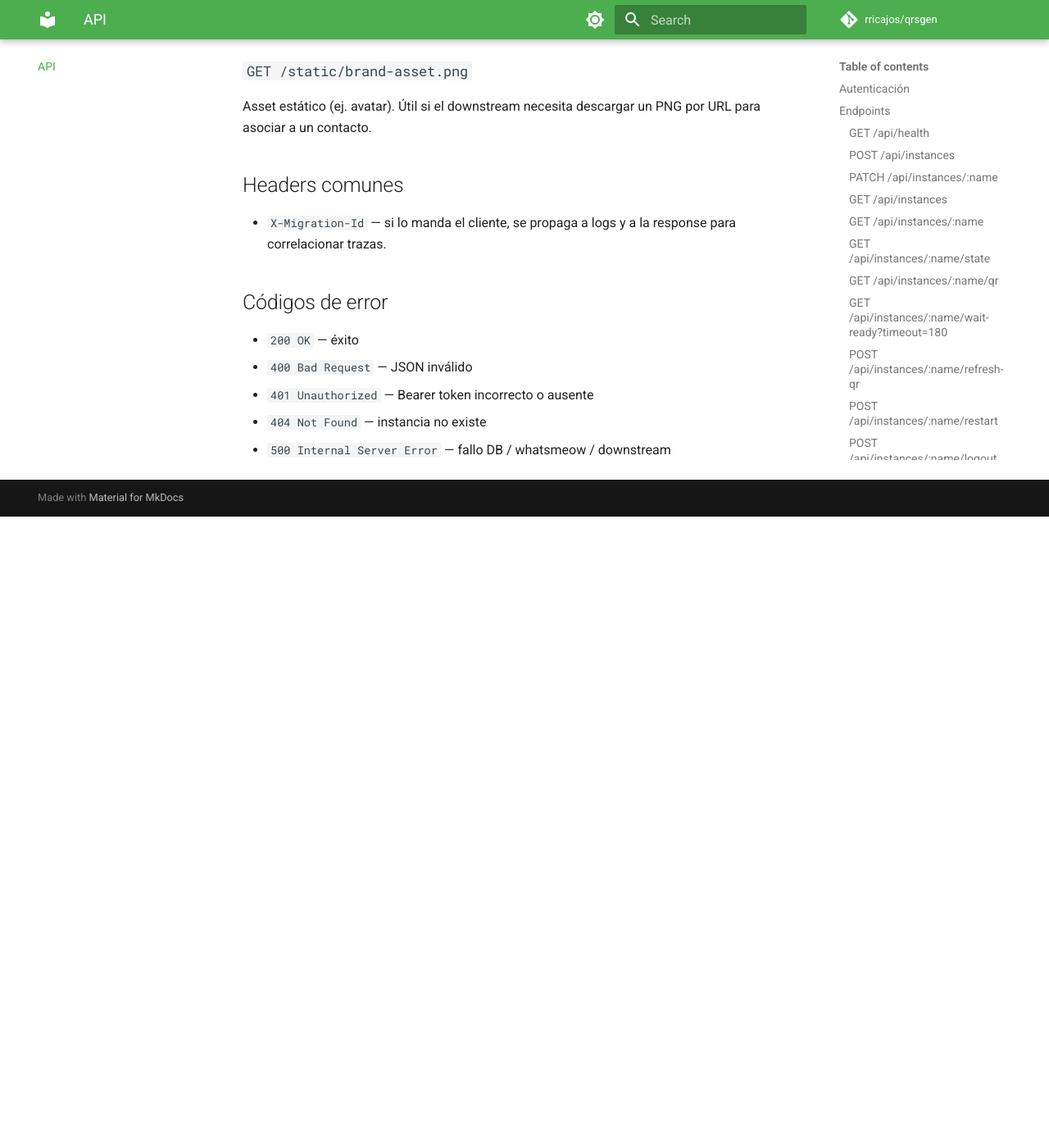
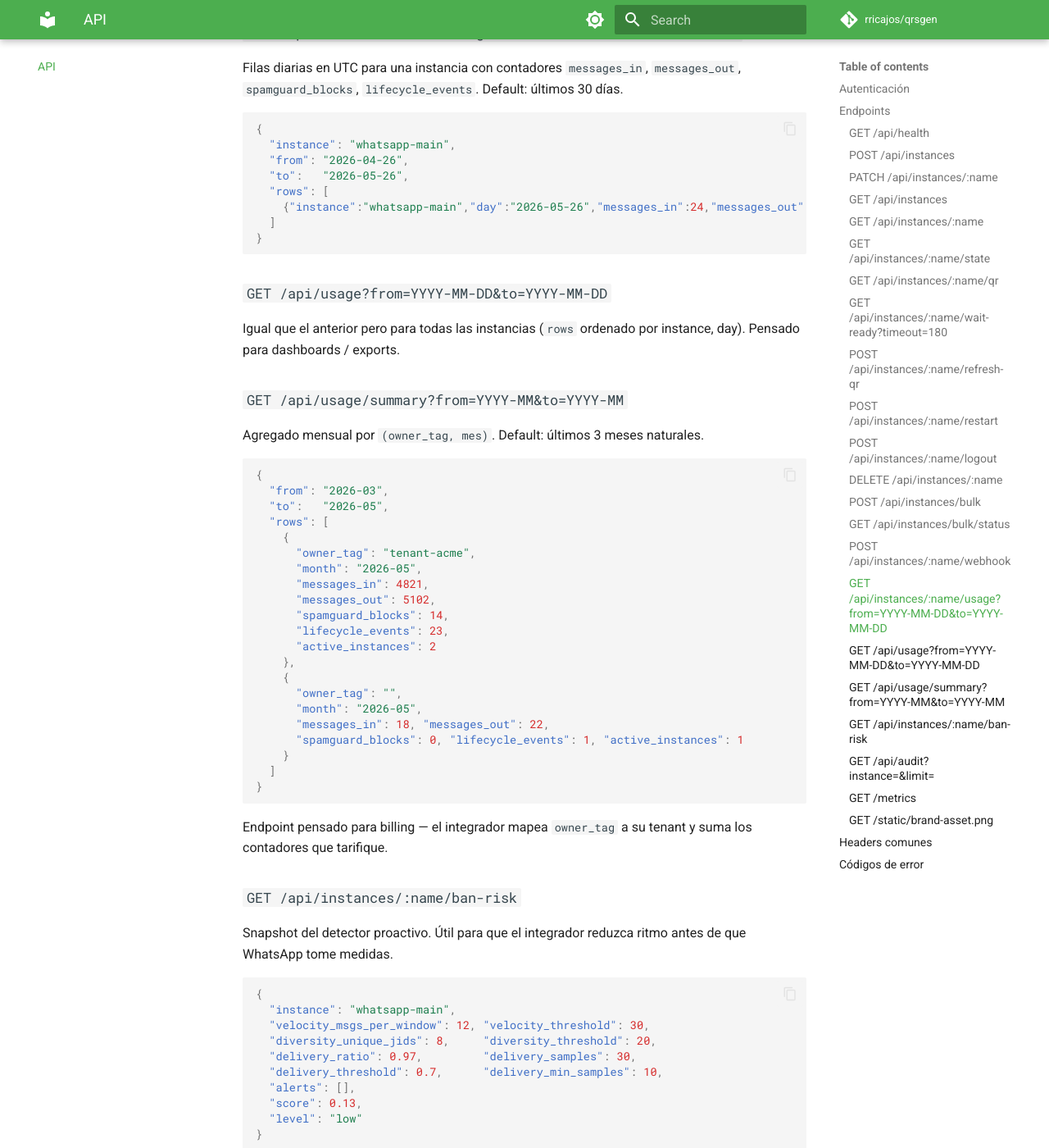
Before and after one commit to rricajos/qrsgen, an MkDocs documentation site: the page built from docs/api.md, in a window 1280 px wide and 1400 px high, scrolled down 3397 px. Shown: the whole window at 82% size. Built offline with MkDocs 1.6.1 and Material for MkDocs 9.7.7, drawn with Linux system fonts in a browser that asks for light colours; comment, search, counter and statistics services are not loaded; before the commit the page ends 4027 px from its top, so only the background shows below that; some of the changed text lies outside the part shown.

Commit message:
docs(api): document owner_tag, usage endpoints, ban-risk, audit, HMAC
Adds reference for the endpoints introduced in v0.23 — usage daily and
monthly aggregates, /ban-risk snapshot, /audit immutable log — plus the
optional WEBHOOK_HMAC_SECRET hardening and the owner_tag field on
provisioning.

.gitignore: site/ and docs/legal/ (workflow stages them from the repo
root during the Pages build).

````diff
--- a/docs/api.md
+++ b/docs/api.md
@@ -31,9 +31,15 @@
 {
   "name": "whatsapp-main",
   "events_webhook_url": "https://workflows.example.com/webhook/qrsgen-events",
-  "inbox_id": 90
+  "inbox_id": 90,
+  "owner_tag": "tenant-acme"
 }
 ```
+
+`owner_tag` (opcional) es un string libre que el integrador usa para
+correlacionar la instancia con su modelo de tenants/facturación.
+qrsgen no lo interpreta; aparece en `GET /api/instances/:name` y en el
+agregado `GET /api/usage/summary`.
 
 ### `PATCH /api/instances/:name`
 
@@ -44,11 +50,13 @@
   "events_webhook_url": "https://...",
   "inbox_id": 90,
   "spamguard_enabled": true,
-  "last_qr_msg_id": 12345
+  "last_qr_msg_id": 12345,
+  "owner_tag": "tenant-acme"
 }
 ```
 
-Respuesta incluye el estado actual + config spamguard.
+Respuesta incluye el estado actual + config spamguard. Pasar `owner_tag: ""`
+borra el tag previo; omitirlo lo deja intacto.
 
 ### `GET /api/instances`
 
@@ -119,11 +127,110 @@
 
 ### `POST /api/instances/:name/webhook`
 
-**Entrypoint paral downstream**. Sin auth Bearer.
+**Entrypoint paral downstream**. Sin auth Bearer por defecto.
 
 Body: payload del downstream estándar (`{event, message_type, content, attachments, conversation, ...}`).
 
 Procesado por `bridge.Outgoing.HandleFor`.
+
+Si `WEBHOOK_HMAC_SECRET` está configurado en env, qrsgen exige el header
+`X-Qrsgen-Signature: sha256=<hex>` donde `<hex>` es
+`HMAC-SHA256(secret, raw body)`. Mismatches devuelven `401`. Si la env var
+está vacía, el endpoint queda público (backward-compat).
+
+### `GET /api/instances/:name/usage?from=YYYY-MM-DD&to=YYYY-MM-DD`
+
+Filas diarias en UTC para una instancia con contadores `messages_in`,
+`messages_out`, `spamguard_blocks`, `lifecycle_events`. Default: últimos
+30 días.
+
+```json
+{
+  "instance": "whatsapp-main",
+  "from": "2026-04-26",
+  "to":   "2026-05-26",
+  "rows": [
+    {"instance":"whatsapp-main","day":"2026-05-26","messages_in":24,"messages_out":31,"spamguard_blocks":0,"lifecycle_events":2}
+  ]
+}
+```
+
+### `GET /api/usage?from=YYYY-MM-DD&to=YYYY-MM-DD`
+
+Igual que el anterior pero para todas las instancias (`rows` ordenado por
+instance, day). Pensado para dashboards / exports.
+
+### `GET /api/usage/summary?from=YYYY-MM&to=YYYY-MM`
+
+Agregado mensual por `(owner_tag, mes)`. Default: últimos 3 meses naturales.
+
+```json
+{
+  "from": "2026-03",
+  "to":   "2026-05",
+  "rows": [
+    {
+      "owner_tag": "tenant-acme",
+      "month": "2026-05",
+      "messages_in": 4821,
+      "messages_out": 5102,
+      "spamguard_blocks": 14,
+      "lifecycle_events": 23,
+      "active_instances": 2
+    },
+    {
+      "owner_tag": "",
+      "month": "2026-05",
+      "messages_in": 18, "messages_out": 22,
+      "spamguard_blocks": 0, "lifecycle_events": 1, "active_instances": 1
+    }
+  ]
+}
+```
+
+Endpoint pensado para billing — el integrador mapea `owner_tag` a su
+tenant y suma los contadores que tarifique.
+
+### `GET /api/instances/:name/ban-risk`
+
+Snapshot del detector proactivo. Útil para que el integrador reduzca
+ritmo antes de que WhatsApp tome medidas.
+
+```json
+{
+  "instance": "whatsapp-main",
+  "velocity_msgs_per_window": 12, "velocity_threshold": 30,
+  "diversity_unique_jids": 8,     "diversity_threshold": 20,
+  "delivery_ratio": 0.97,         "delivery_samples": 30,
+  "delivery_threshold": 0.7,      "delivery_min_samples": 10,
+  "alerts": [],
+  "score": 0.13,
+  "level": "low"
+}
+```
+
+Cuando un signal cruza su threshold, qrsgen emite un evento lifecycle
+`ban_risk` (con el `alert` activo) sólo en el flanco de subida — no se
+re-emite hasta que se haya limpiado.
+
+### `GET /api/audit?instance=&limit=`
+
+Append-only log de operaciones (provision, patch, delete, boot). La tabla
+subyacente tiene triggers que rechazan UPDATE/DELETE; las entradas son
+inmutables a nivel DB. Default: últimas 100 entradas, máximo 500.
+
+```json
+{
+  "entries": [
+    {
+      "id": 412, "ts": "2026-05-26T08:15:33Z",
+      "actor": "api", "action": "instance.patch",
+      "instance": "whatsapp-main", "target": "",
+      "metadata": {"owner_tag_set": true, "spamguard_enabled_set": false}
+    }
+  ]
+}
+```
 
 ### `GET /metrics`
 
````
Also changed, not shown: 1 other file.
